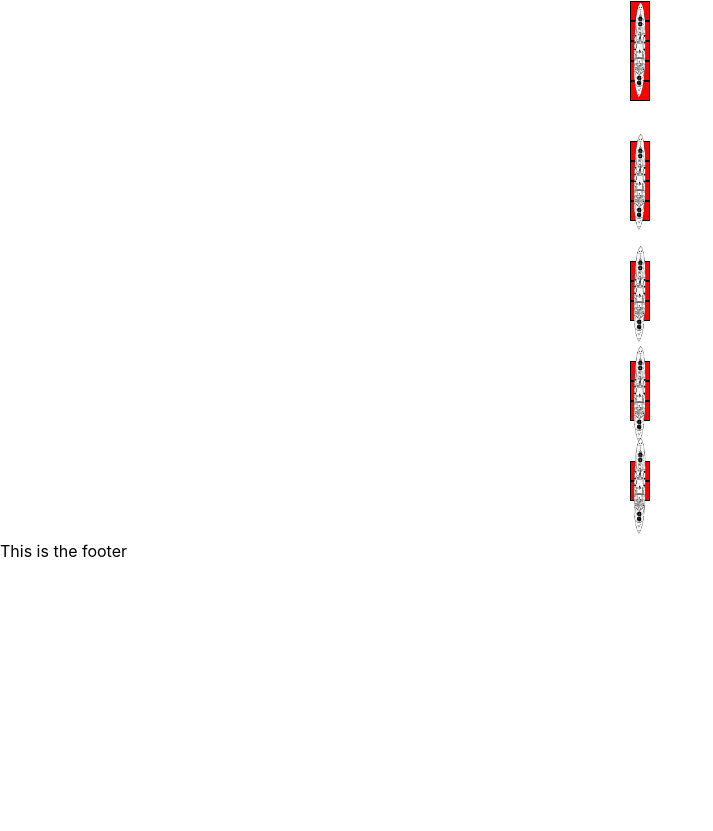
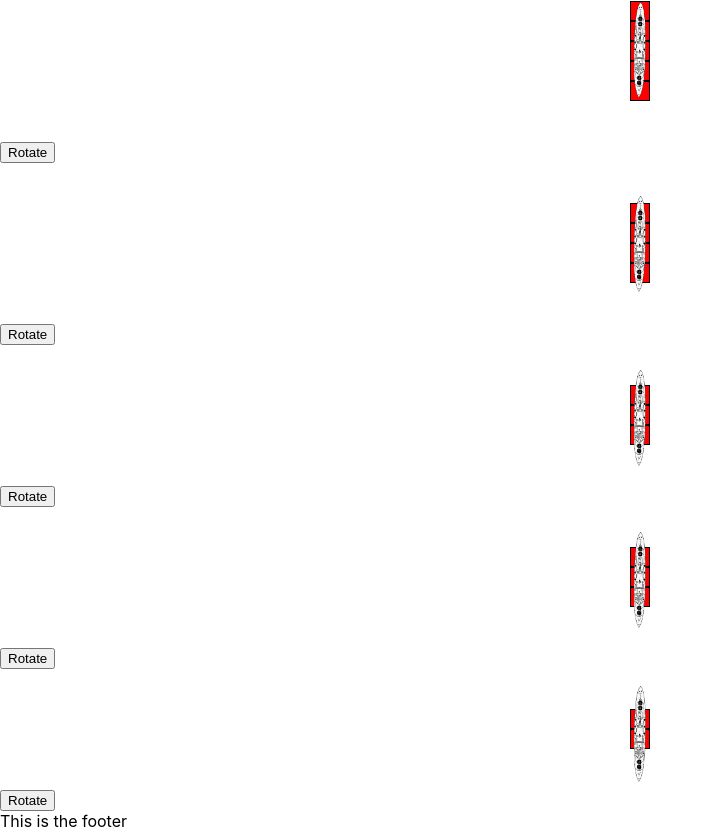
Before and after one commit to caldric/battleship-client, a React (Create React App) app: page /game in a window 1280 px wide. Shown: the part 1145-1976 px from the top of the page, without its empty margins (0-713 px from the left). Before the commit the page ends 1706 px from the top, so only its background shows below. Built offline with nearby package versions, Linux system fonts and the light colour scheme.

Commit message:
displaying and rotating ships done

```diff
--- /dev/null
+++ b/src/component/AllShips.jsx
@@ -0,0 +1,19 @@
+import React from 'react';
+import Square from './Square';
+import Ship from './Ship';
+
+const AllShips = () => {
+  return (
+    <div>
+      <div id="allships" className="allships">
+        <Ship length={5} name={'carrier'} />
+        <Ship length={4} name={'battleship'} />
+        <Ship length={3} name={'cruiser'} />
+        <Ship length={3} name={'submarine'} />
+        <Ship length={2} name={'destroyer'} />
+      </div>
+    </div>
+  );
+};
+
+export default AllShips;
--- a/src/component/Game.jsx
+++ b/src/component/Game.jsx
@@ -1,6 +1,6 @@
 import React from 'react';
 import Board from './Board';
-import AllShips from './Ship';
+import AllShips from './AllShips';
 
 const Game = () => {
   return (
--- a/src/component/Ship.jsx
+++ b/src/component/Ship.jsx
@@ -1,45 +1,33 @@
 import React from 'react';
 import Square from './Square';
 
-const AllShips = () => {
+const Ship = (props) => {
+  const displaySquares = () => {
+    let squareArr = [];
+    for (let i = 0; i < props.length; i++) {
+      squareArr.push(<Square />);
+    }
+    return squareArr;
+  };
+
+  const rotateSquare = (event) => {
+    let parentElem = event.target.parentNode;
+    parentElem.childNodes[0].classList.toggle('rotate');
+  };
+
   return (
     <div>
-      <div id="allships" className="allships">
-        <div id="carrier" className="image ships ship5">
+      <div className="shipContainer">
+        <div id={`${props.name}`} className={`image ships ship${props.length}`}>
           <img src="./battleship-drawing.png" alt="" />
-          <Square />
-          <Square />
-          <Square />
-          <Square />
-          <Square />
+          {displaySquares().map((val, i) => {
+            return val;
+          })}
         </div>
-        <div id="battleship" className="image ships ship4">
-          <img src="./battleship-drawing.png" alt="" />
-          <Square />
-          <Square />
-          <Square />
-          <Square />
-        </div>
-        <div id="cruiser" className="image ships ship3">
-          <img src="./battleship-drawing.png" alt="" />
-          <Square />
-          <Square />
-          <Square />
-        </div>
-        <div id="submarine" className="image ships ship3">
-          <img src="./battleship-drawing.png" alt="" />
-          <Square />
-          <Square />
-          <Square />
-        </div>
-        <div id="destroyer" className="image ships ship2">
-          <img src="./battleship-drawing.png" alt="" />
-          <Square />
-          <Square />
-        </div>
+        <button onClick={(e) => rotateSquare(e)}>Rotate</button>
       </div>
     </div>
   );
 };
 
-export default AllShips;
+export default Ship;
--- a/src/index.css
+++ b/src/index.css
@@ -60,6 +60,10 @@ code {
   height: calc(var(--shipWidth) * 2);
 }
 
+.rotate {
+  transform: rotate(90deg);
+}
+
 .image {
   background-color: red;
   position: relative;
```
